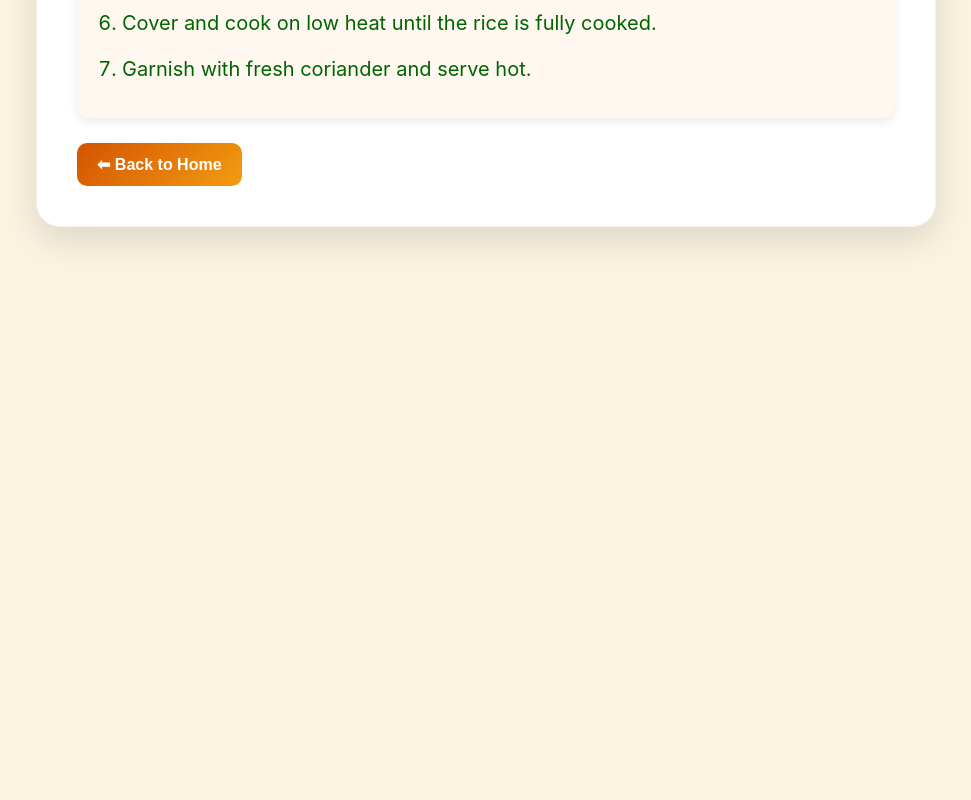
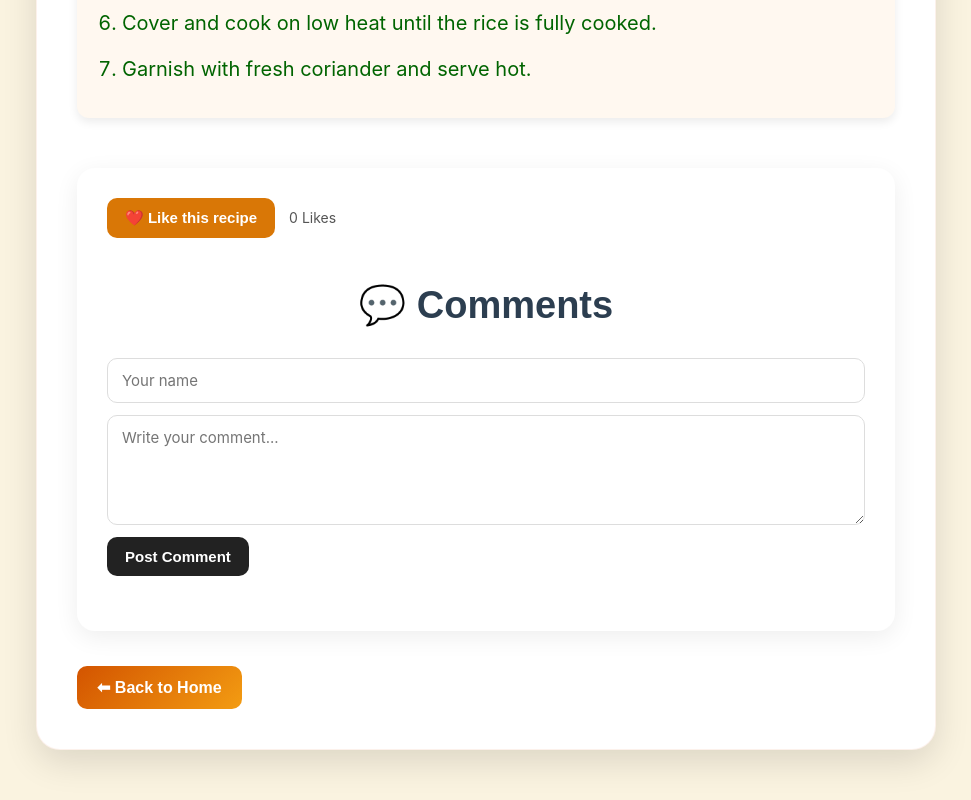
Before and after one commit to sanjaymajumder039-pixel/spicelo-stories, a plain HTML site: page biryani.html in a window 1280 px wide. Shown: the part 1729-2529 px from the top of the page, without its empty margins (154-1125 px from the left). Before the commit the page ends 2006 px from the top, so only its background shows below. Drawn offline with nearby package versions, Linux system fonts and the light colour scheme; no server answers.

Commit message:
Add likes and comments to all recipes

```diff
--- a/biryani.html
+++ b/biryani.html
@@ -12,7 +12,7 @@
     <link rel="stylesheet" href="style.css">
 </head>
 
-<body>
+<body data-recipe-slug="biryani">
 
 <div class="recipe-container">
 
@@ -52,6 +52,53 @@
         <li>Cover and cook on low heat until the rice is fully cooked.</li>
         <li>Garnish with fresh coriander and serve hot.</li>
     </ol>
+    <!-- Like & Comments -->
+<section class="recipe-engagement">
+
+    <div class="recipe-like">
+        <button type="button" id="likeButton">
+            ❤️ Like this recipe
+        </button>
+
+        <span id="likeCount">0 Likes</span>
+    </div>
+
+    <div class="recipe-comments">
+
+        <h2>💬 Comments</h2>
+
+        <form id="commentForm">
+
+            <input
+                type="text"
+                id="commentName"
+                placeholder="Your name"
+                maxlength="50"
+                required
+            >
+
+            <textarea
+                id="commentText"
+                placeholder="Write your comment..."
+                maxlength="500"
+                required
+            ></textarea>
+
+            <button type="submit">
+                Post Comment
+            </button>
+
+        </form>
+
+        <div id="commentMessage"></div>
+
+        <div id="commentsList">
+            <!-- Comments will appear here -->
+        </div>
+
+    </div>
+
+</section>
 
     <button onclick="window.location.href='index.html'">
         ⬅ Back to Home
@@ -115,5 +162,7 @@
   ]
 }
 </script>
+<script src="https://cdn.jsdelivr.net/npm/@supabase/supabase-js@2"></script>
+<script src="script.js"></script>
 </body>
 </html>
--- a/script.js
+++ b/script.js
@@ -98,7 +98,7 @@ if (
     commentsList
 ) {
 
-    const recipeSlug = "jhal-muri";
+    const recipeSlug = document.body.dataset.recipeSlug;
 
     let visitorId = localStorage.getItem("spiceloVisitorId");
 
```
Also changed, not shown: burger.html (+50 -1 lines), cake.html (+49 -1 lines), jhal-muri.html (+1 -1 lines), noodles.html (+50 -1 lines), pizza.html (+51 -1 lines).
